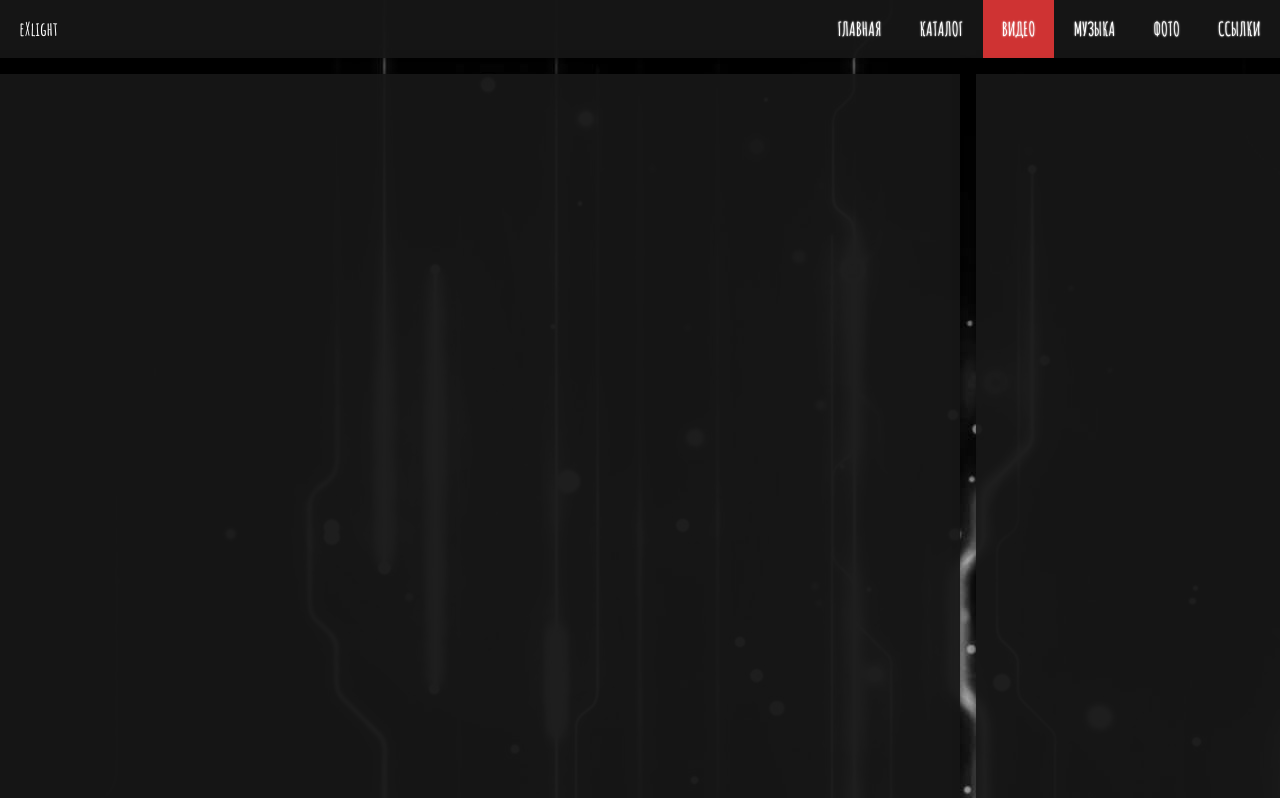
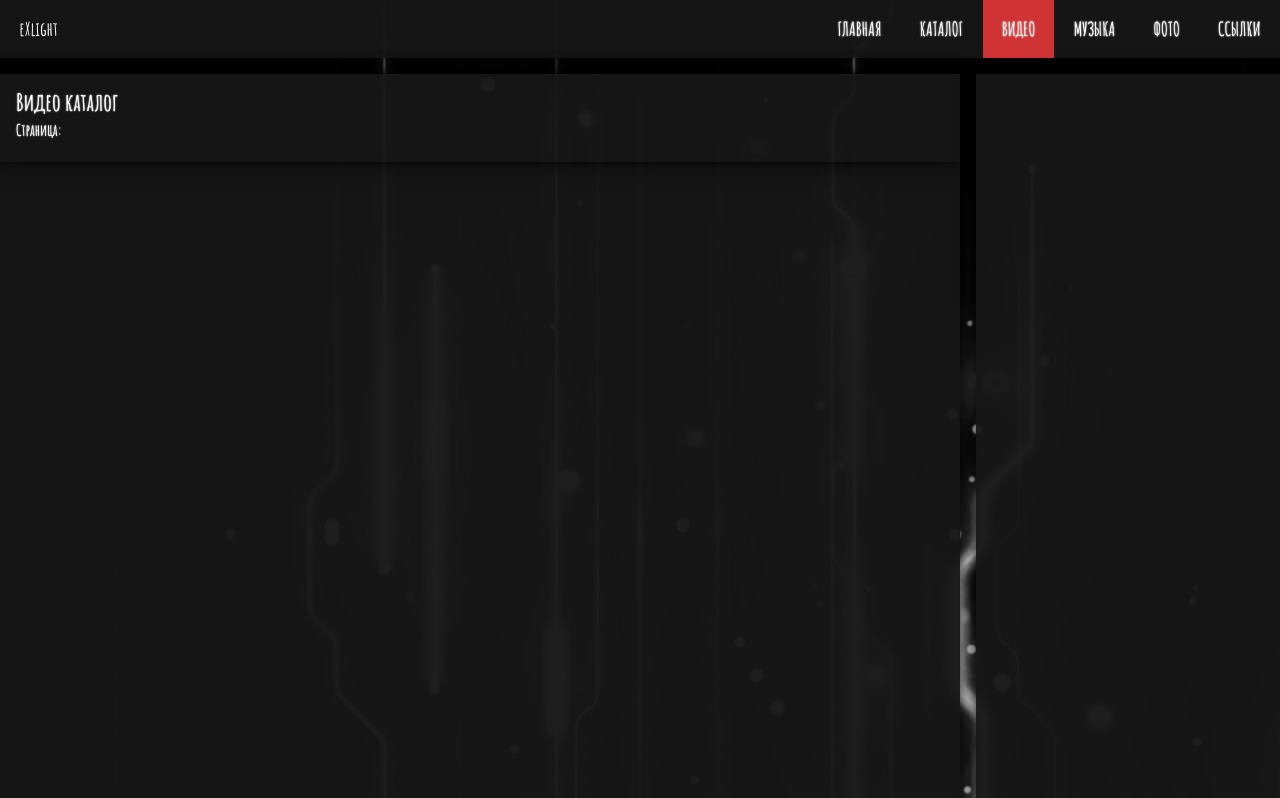
Before and after one commit to snowstroom/exlight.name, an Angular app: page /video in a window 1280 px wide. Shown: the top 798 px of the page. Built offline with nearby package versions, Linux system fonts and the light colour scheme.

Commit message:
Head page

```diff
--- a/src/app/components/catalog-menu/catalog-menu.component.html
+++ b/src/app/components/catalog-menu/catalog-menu.component.html
@@ -1,5 +1,5 @@
 <div class="main-head">
-  <div class="head">{{catalogName}}</div>
+  <div class="head" role="heading">{{catalogName}}</div>
   <div class="page">Страница: {{currentpage}}</div>
   <div class="categories" *ngIf="showMenu">
       <div class="category"
--- a/src/app/pages/photo/photo.component.html
+++ b/src/app/pages/photo/photo.component.html
@@ -1,4 +1,8 @@
 <div class="content-wrapper">
-  <div class="main"></div>
+  <div class="main">
+    <app-catalog-menu [showMenu]="false"
+    [catalogName]="'Фото каталог'"
+    [currentpage]="currentpage"></app-catalog-menu>
+  </div>
   <div class="right"></div>
 </div>
--- a/src/app/pages/photo/photo.component.ts
+++ b/src/app/pages/photo/photo.component.ts
@@ -7,6 +7,7 @@ import { Title, Meta } from '@angular/platform-browser';
   styleUrls: ['./photo.component.scss']
 })
 export class PhotoComponent implements OnInit {
+  public currentpage: number;
 
   constructor(
     private titleSrv: Title,
--- a/src/app/pages/video/video.component.html
+++ b/src/app/pages/video/video.component.html
@@ -1,4 +1,8 @@
 <div class="content-wrapper">
-  <div class="main"></div>
+  <div class="main">
+    <app-catalog-menu [showMenu]="false"
+    [catalogName]="'Видео каталог'"
+    [currentpage]="currentpage"></app-catalog-menu>
+  </div>
   <div class="right"></div>
 </div>
--- a/src/app/pages/video/video.component.ts
+++ b/src/app/pages/video/video.component.ts
@@ -7,6 +7,7 @@ import { Title, Meta } from '@angular/platform-browser';
   styleUrls: ['./video.component.scss']
 })
 export class VideoComponent implements OnInit {
+  public currentpage: number;
 
   constructor(
     private titleSrv: Title,
```
